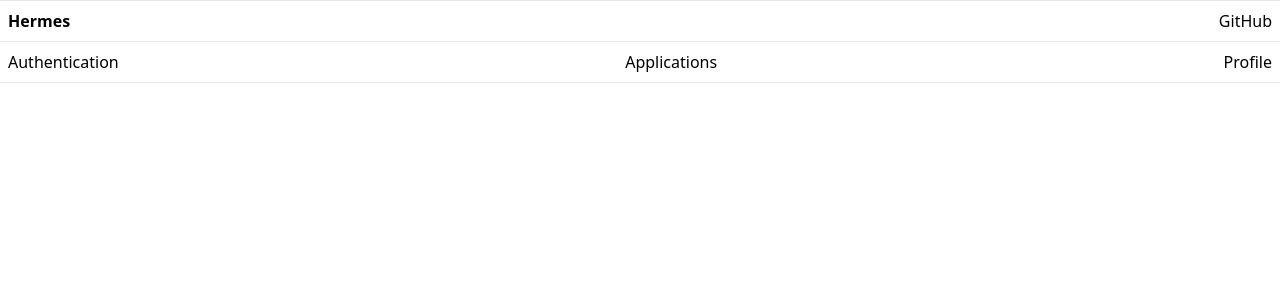
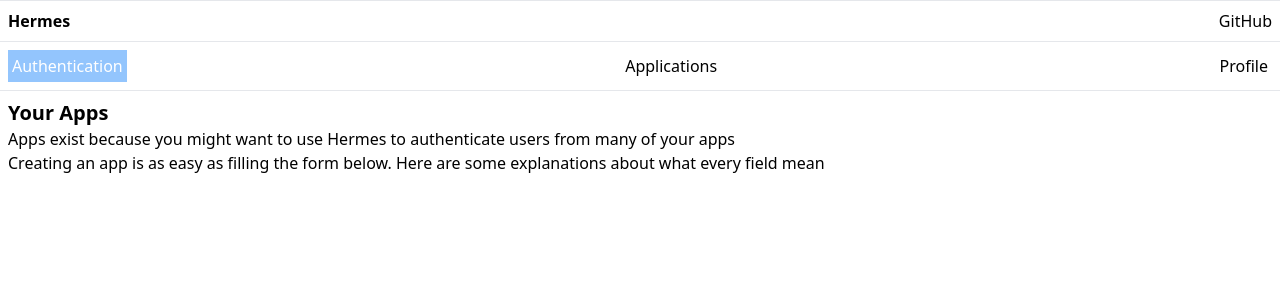
Before and after one commit to Hermes-Auth/hermes, a SvelteKit app in the folder app/: page /apps in a window 1280 px wide. Shown: the top 300 px of the page. Built offline with nearby package versions, Linux system fonts and the light colour scheme; sample sign-in values are in the browser's storage.

Commit message:
ui updates

```diff
--- a/app/src/lib/store/index.ts
+++ b/app/src/lib/store/index.ts
@@ -1,3 +1,5 @@
 import { writable } from "svelte/store"
 
+export const current_tab = writable("auth")
+
 export const user_is_logged_in = writable(false)
--- a/app/src/routes/+layout.svelte
+++ b/app/src/routes/+layout.svelte
@@ -1,5 +1,6 @@
 <script>
 	import '../app.css';
+    import { current_tab } from "../lib/store/index"
 </script>
 
 <div>
@@ -8,9 +9,9 @@
 		<a target="_blank" href="https://github.com/TheWisePigeon/hermes" class="">GitHub</a>
 	</header>
 	<header class="flex w-full justify-between p-2 border-b">
-		<a href="/">Authentication</a>
-		<a href="/apps">Applications</a>
-		<a href="/profile">Profile</a>
+		<a class={` ${ $current_tab==='auth'?'bg-blue-300 text-white':'' } p-1`} href="/">Authentication</a>
+		<a class={` ${ $current_tab==='apps'?'bg-blue-300 text-white':'' } p-1`} href="/apps">Applications</a>
+		<a class={` ${ $current_tab==='profile'?'bg-blue-300 text-white':'' } p-1`} href="/profile">Profile</a>
 	</header>
 </div>
 <div class="p-2">
--- a/app/src/routes/+page.svelte
+++ b/app/src/routes/+page.svelte
@@ -3,7 +3,9 @@
 	import { user_is_logged_in } from '$lib/store';
 	import { onMount } from 'svelte';
 	import { browser } from '$app/environment';
+    import { current_tab } from '$lib/store';
 	onMount(() => {
+        current_tab.set("auth")
 		if (browser) {
 			const token = localStorage.getItem('token') ?? '';
 			if (token !== '') {
@@ -95,7 +97,7 @@
 			description: 'Create or log in your developer account'
 		},
 		{
-			link: '/profiles',
+			link: '/profile',
 			description: 'Check out your profile'
 		},
 		{
--- a/app/src/routes/apps/+page.svelte
+++ b/app/src/routes/apps/+page.svelte
@@ -1,8 +1,10 @@
 <script lang="ts">
 	import { goto } from '$app/navigation';
 	import { onMount } from 'svelte';
+    import { current_tab } from '$lib/store';
 
 	onMount(() => {
+        current_tab.set("apps")
 		const token = localStorage.getItem('token') ?? '';
 		if (token === '') {
 			alert('You are not authenticated');
@@ -10,3 +12,7 @@
 		}
 	});
 </script>
+
+<h1 class="font-bold text-xl">Your Apps</h1>
+<h1>Apps exist because you might want to use Hermes to authenticate users from many of your apps</h1>
+<h1>Creating an app is as easy as filling the form below. Here are some explanations about what every field mean</h1>
--- a/app/src/routes/profile/+page.svelte
+++ b/app/src/routes/profile/+page.svelte
@@ -4,7 +4,9 @@
 	import Copy from '../../components/Copy.svelte';
 	import LoadingIcon from '../../components/LoadingIcon.svelte';
 	import { browser } from '$app/environment';
+    import { current_tab } from '$lib/store';
 	onMount(async () => {
+        current_tab.set("profile")
 		if (browser) {
 			try {
 				const token = localStorage.getItem('token') ?? '';
```
